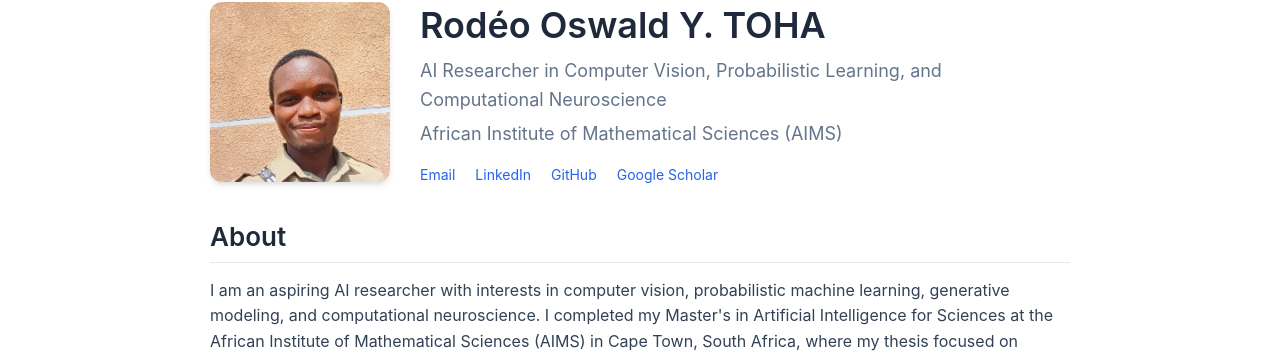
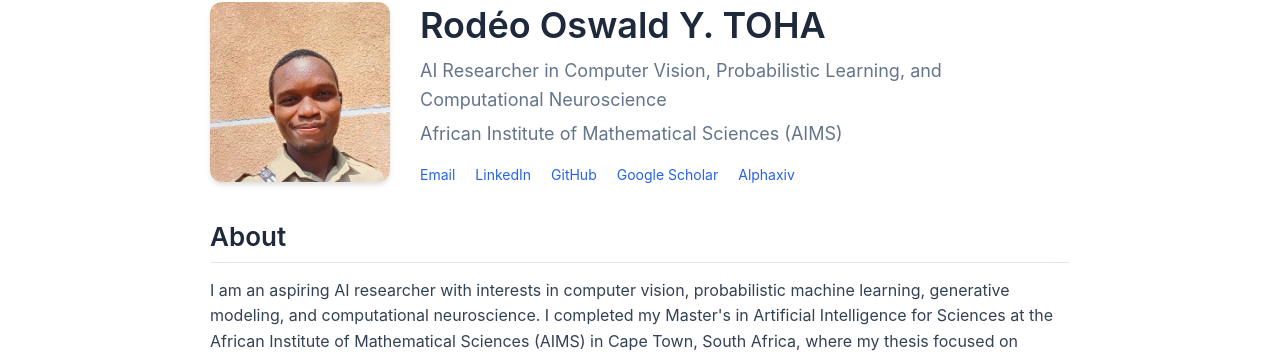
Before and after one commit to Roda10/my-academic-site, a Jekyll site: the page built from index.md, in a window 1280 px wide. Shown: the part 117-475 px from the top of the page. Built offline with Jekyll 4.4.1, drawn with Linux system fonts in a browser that asks for light colours.

Commit message:
Add Alphaxiv link to index.md
Added a link to Alphaxiv in the index.md file.

```diff
--- a/index.md
+++ b/index.md
@@ -18,6 +18,7 @@ title: Home
         <a href="https://www.linkedin.com/in/rodeooswald/" target="_blank">LinkedIn</a>
         <a href="https://github.com/Roda10" target="_blank">GitHub</a>
         <a href="https://scholar.google.com/citations?view_op=list_works&hl=en&hl=en&user=SgHWtRMAAAAJ" target="_blank">Google Scholar</a>
+        <a href="https://www.alphaxiv.org/@rodeo-oswald-y-toha" target="_blank">Alphaxiv</a>
       </div>
     </div>
   </div>
```
